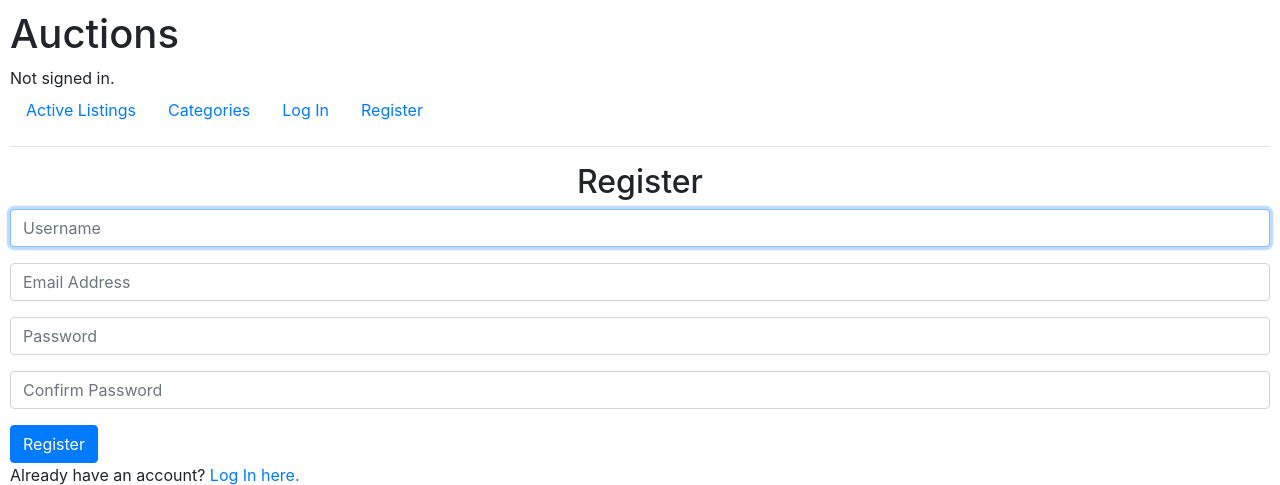
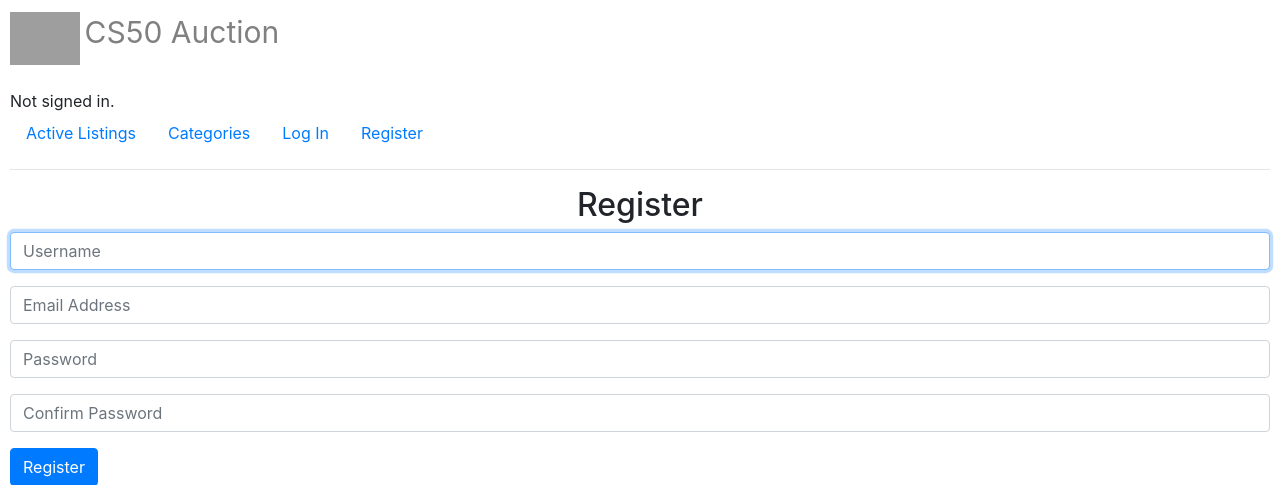
Before and after one commit to minhkhoango/commerce, a Django app: page /register in a window 1280 px wide. Shown: the top 485 px of the page. Run offline with Django 3.2, Linux system fonts and the light colour scheme; some libraries are stand-ins or nearby versions; grey boxes are pictures that could not be loaded.

Commit message:
third commit

```diff
--- a/auctions/static/auctions/styles.css
+++ b/auctions/static/auctions/styles.css
@@ -10,7 +10,7 @@ body {
 .product-item {
     border-radius:3px;
     border:1px solid black;
-    height: 400px;
+    height: 470px;
     width: 250px;
     text-align:center;
     margin:20px;
@@ -18,7 +18,7 @@ body {
 
 .high-ground {
     border-bottom:1px solid black;
-    height:77%;
+    height:71%;
     padding:5px;
 }
 
@@ -45,3 +45,9 @@ h2 {
     border-bottom:1px dashed black;
     padding:10px;
 }
+
+#main-title{
+    font-size:30px;
+    color: grey;
+    text-decoration:none;
+}
--- a/auctions/templates/auctions/layout.html
+++ b/auctions/templates/auctions/layout.html
@@ -8,7 +8,13 @@
         <link href="{% static 'auctions/styles.css' %}" rel="stylesheet">
     </head>
     <body>
-        <h1>Auctions</h1>
+        <div>
+            <a href = "{% url 'index' %}">
+                <img src = "https://encrypted-tbn0.gstatic.com/images?q=tbn:ANd9GcTKvQ4Pvr8MU3QMOhu_3UFkztfs4qhp7Iz9_Q&s" width = "70" alt = "logo">
+                <label id="main-title">CS50 Auction</label>
+                <br><br>
+            </a>
+        </div>
         <div>
             {% if user.is_authenticated %}
                 Signed in as <strong>{{ user.username }}</strong>.
--- a/auctions/templates/auctions/product_listing.html
+++ b/auctions/templates/auctions/product_listing.html
@@ -2,4 +2,6 @@
 
 {% block body %}
     <h2>{{ product.title }}</h2>
+
+
 {% endblock %}
```
